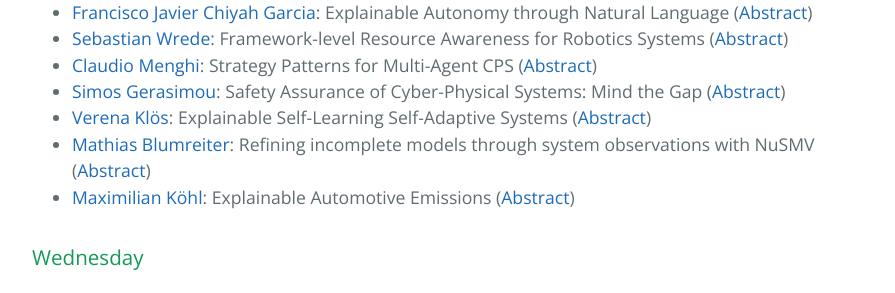
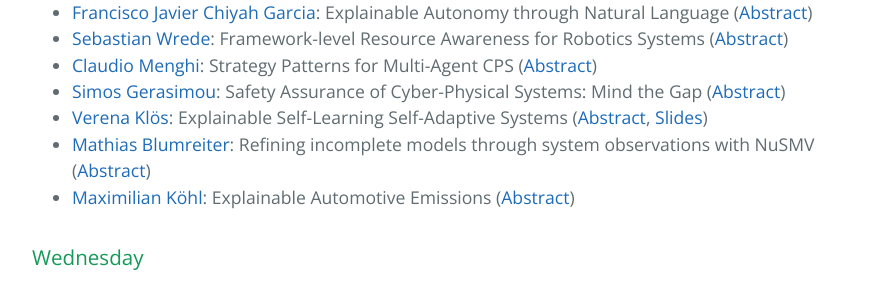
Before and after one commit to thomas-vogel/ES4CPS, a Jekyll site: the page built from program.md, in a window 1280 px wide and 900 px high, scrolled down 1936 px. Shown: the part 393-686 px from the top of the window, without its empty margins (192-1087 px from the left). Built offline with Jekyll 4.4.1, drawn with Linux system fonts in a browser that asks for light colours.

Commit message:
Add slides.

```diff
--- a/program.md
+++ b/program.md
@@ -48,7 +48,7 @@ Adaptation ([Abstract](abstracts/Gerostathopoulos.pdf))
 * [Sebastian Wrede](https://www.cor-lab.de/swrede){:target="_blank"}: Framework-level Resource Awareness for Robotics Systems ([Abstract](abstracts/Wrede.txt))
 * [Claudio Menghi](https://www.chalmers.se/en/staff/Pages/menghi.aspx){:target="_blank"}: Strategy Patterns for Multi-Agent CPS ([Abstract](abstracts/Menghi.pdf))
 * [Simos Gerasimou](https://www-users.cs.york.ac.uk/simos/){:target="_blank"}: Safety Assurance of Cyber-Physical Systems: Mind the Gap ([Abstract](abstracts/Gerasimou.txt))
-* [Verena Klös](https://www.sese.tu-berlin.de/menue/ueber_uns/team/verena_kloes/){:target="_blank"}: Explainable Self-Learning Self-Adaptive Systems ([Abstract](abstracts/Kloes.pdf))
+* [Verena Klös](https://www.sese.tu-berlin.de/menue/ueber_uns/team/verena_kloes/){:target="_blank"}: Explainable Self-Learning Self-Adaptive Systems ([Abstract](abstracts/Kloes.pdf), [Slides](slides/Kloes.pdf))
 * [Mathias Blumreiter](https://www.tuhh.de/sts/institute/people/mathias-blumreiter.html){:target="_blank"}: Refining incomplete models through system observations
 with NuSMV ([Abstract](abstracts/Blumreiter.pdf))
 * [Maximilian Köhl](https://www.koehlma.de/){:target="_blank"}: Explainable Automotive Emissions ([Abstract](abstracts/Koehl.pdf))
```
Also changed, not shown: 1 other file.
